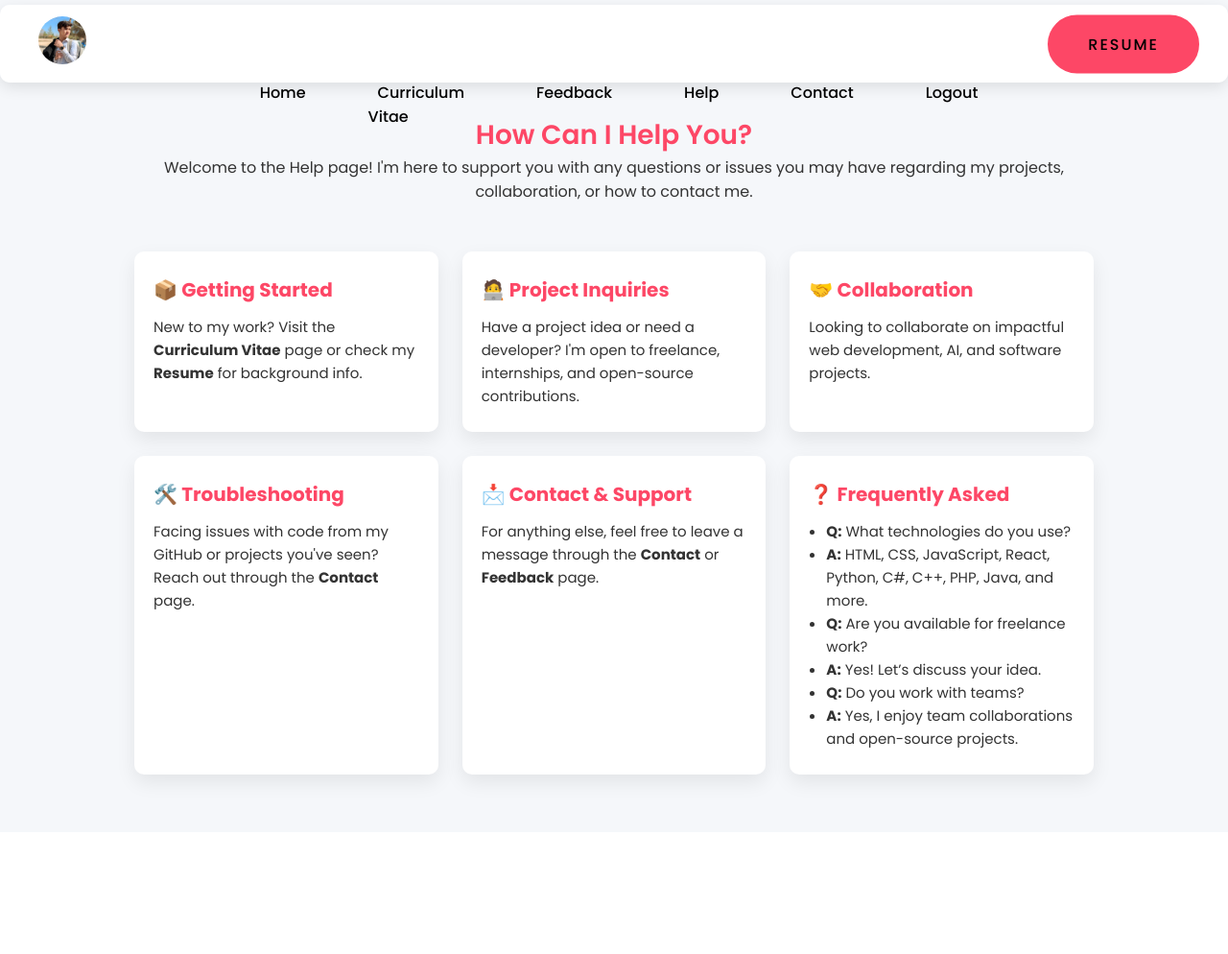
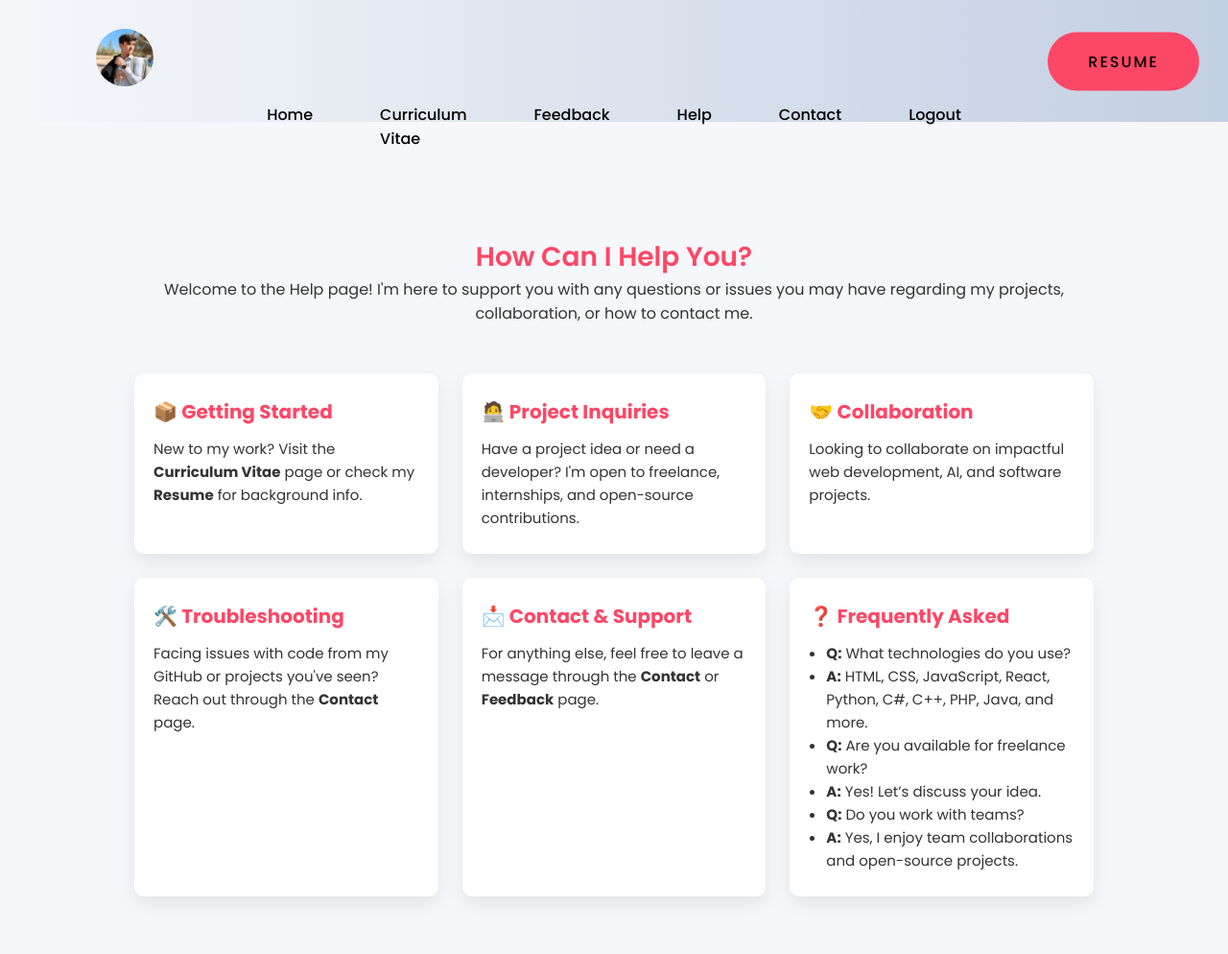
Before and after one commit to zainkhantareen07/My_Portfolio, a PHP site: page /help.php in a window 1280 px wide. Shown: the whole page at 96% size. Before the commit the page ends 825 px from the top, so only its background shows below. Run offline with PHP 8.4, Linux system fonts and the light colour scheme; the visitor is signed in with stand-in values (Sample User, id 1).

Commit message:
Adjusted navbar padding and alignment

```diff
--- a/pages/style.css
+++ b/pages/style.css
@@ -22,7 +22,13 @@
   display: flex;
   align-items: center;
   justify-content: space-between;
-  padding: 30px 100px;
+  padding: 15px 100px;
+  position: relative;
+}
+nav {
+  background: transparent;
+  box-shadow: none;
+  padding: 10px 100px;
 }
 
 .logo {
@@ -870,142 +876,3 @@
     padding: 30px 20px;
   }
 }
-/* Hero Section */
-.hero {
-  display: flex;
-  justify-content: center;
-  align-items: center;
-  flex-direction: column;
-  text-align: center;
-  padding: 80px 20px;
-  min-height: 90vh;
-  background: linear-gradient(135deg, #f5f7fa 0%, #c3cfe2 100%);
-}
-
-.hero .content {
-  max-width: 800px;
-}
-
-.hero h1 {
-  font-size: 36px;
-  margin: 20px 0;
-  color: #1f1f25;
-}
-
-.hero h1 span {
-  color: #fd4766;
-}
-
-.hero ul {
-  list-style-type: disc;
-  padding-left: 20px;
-  margin: 15px 0 20px;
-  text-align: left;
-  display: inline-block;
-}
-
-/* Responsive */
-@media (max-width: 768px) {
-  .hero h1 {
-    font-size: 28px;
-  }
-
-  .hero ul {
-    text-align: left;
-  }
-}
-/* Navbar basic styles */
-.navbar {
-  position: fixed;
-  top: 5px; /* navbar slightly up */
-  left: 0;
-  width: 100%;
-  background: rgba(255,255,255,0.95);
-  display: flex;
-  align-items: center;
-  justify-content: space-between;
-  padding: 12px 40px;
-  border-radius: 10px;
-  box-shadow: 0 5px 15px rgba(0,0,0,0.1);
-  z-index: 1000;
-}
-
-.nav-left .logo {
-  height: 50px;
-  width: 50px;
-  border-radius: 50%;
-  object-fit: cover;
-}
-
-.nav-menu {
-  display: flex;
-  gap: 25px;
-  list-style: none;
-}
-
-.nav-menu li a {
-  text-decoration: none;
-  color: #1d1d24;
-  font-weight: 500;
-  padding: 5px 10px;
-  transition: 0.3s;
-}
-
-.nav-menu li a:hover {
-  color: #fd4766;
-}
-
-/* Hamburger menu */
-.menu-toggle {
-  display: none;
-  flex-direction: column;
-  cursor: pointer;
-  width: 30px;
-  height: 24px;
-  justify-content: space-between;
-}
-
-.menu-toggle .bar {
-  height: 3px;
-  width: 100%;
-  background-color: #fd4766;
-  border-radius: 3px;
-  transition: all 0.4s ease;
-}
-
-/* Hamburger active animation */
-.menu-toggle.active .bar:nth-child(1) {
-  transform: rotate(45deg) translate(5px, 5px);
-}
-
-.menu-toggle.active .bar:nth-child(2) {
-  opacity: 0;
-}
-
-.menu-toggle.active .bar:nth-child(3) {
-  transform: rotate(-45deg) translate(5px, -5px);
-}
-
-/* Responsive */
-@media (max-width: 900px) {
-  .menu-toggle {
-    display: flex;
-  }
-
-  .nav-menu {
-    position: absolute;
-    top: 60px;
-    right: 20px;
-    flex-direction: column;
-    background: #fff;
-    border-radius: 10px;
-    box-shadow: 0 5px 20px rgba(0,0,0,0.1);
-    padding: 20px;
-    display: none;
-    gap: 15px;
-  }
-
-  .nav-menu.active {
-    display: flex;
-  }
-}
```
